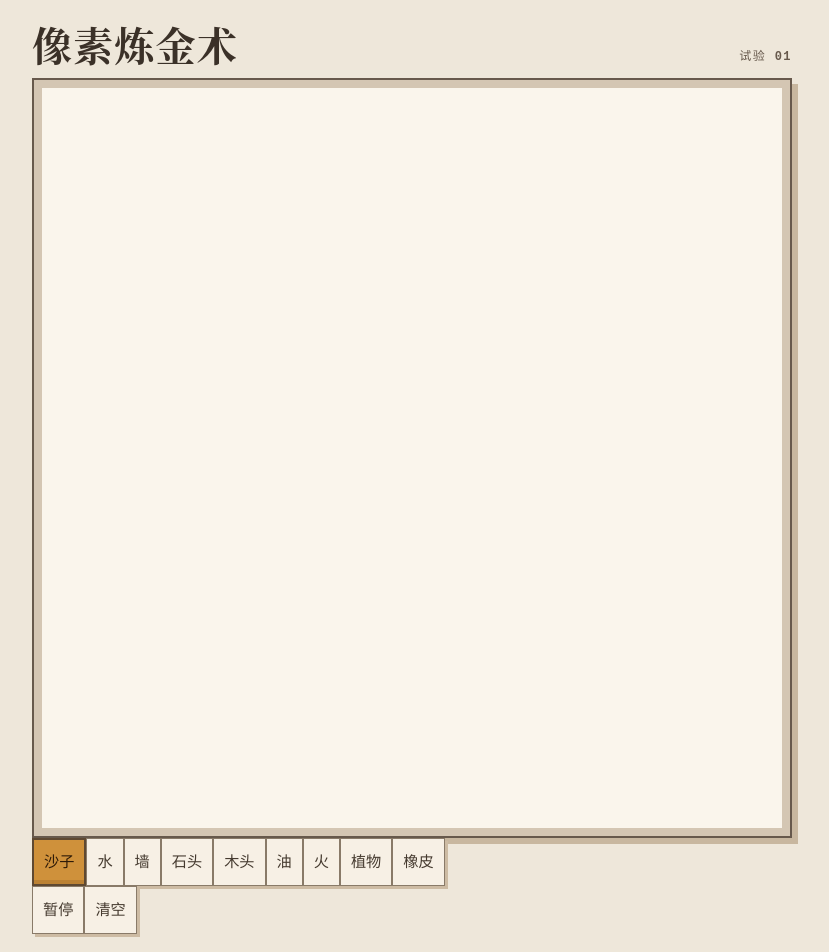
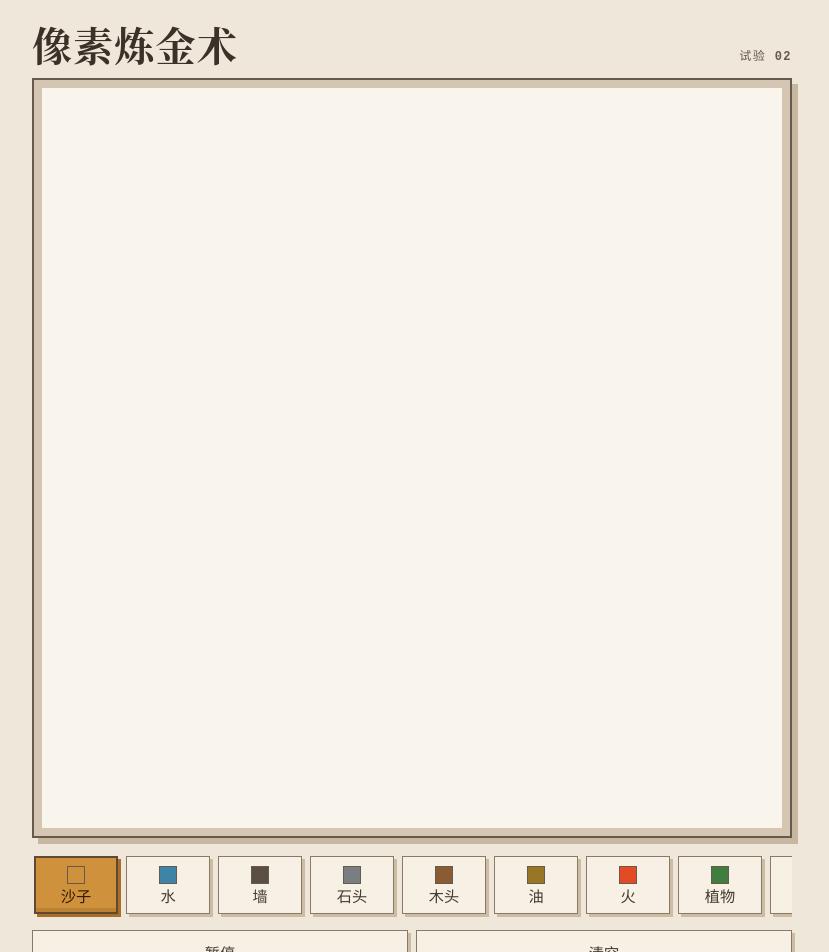
Before and after one commit to lmljk/pixel-alchemy, a React (Vite) app: page / in a window 1280 px wide. Shown: the top 952 px of the page, without its empty margins (228-1057 px from the left). Built offline with nearby package versions, Linux system fonts and the light colour scheme.

Commit message:
feat: compose day two material controls

```diff
--- a/src/App.tsx
+++ b/src/App.tsx
@@ -12,7 +12,7 @@ export function App() {
     <main className="app-shell">
       <header className="app-header">
         <h1>像素炼金术</h1>
-        <span className="experiment-label">试验 01</span>
+        <span className="experiment-label">试验 02</span>
       </header>
 
       <section className="sandbox-frame" aria-label="沙盒实验区">
--- a/src/styles.css
+++ b/src/styles.css
@@ -78,11 +78,25 @@ button {
   outline-offset: 4px;
 }
 
-.toolbar {
+.sandbox-controls {
   display: grid;
-  grid-template-columns: repeat(4, minmax(0, 1fr));
+  gap: 10px;
+  margin-top: 16px;
+}
+
+.material-palette {
+  display: flex;
   gap: 8px;
-  margin-top: 16px;
+  overflow-x: auto;
+  padding: 2px 4px 6px 2px;
+  scrollbar-color: #897a68 #e4d9c9;
+  scrollbar-width: thin;
+}
+
+.simulation-actions {
+  display: grid;
+  grid-template-columns: repeat(2, minmax(0, 1fr));
+  gap: 8px;
 }
 
 .tool-button {
@@ -94,6 +108,26 @@ button {
   background: #f7f0e5;
   box-shadow: 3px 3px 0 #cdbba3;
   cursor: pointer;
+}
+
+.material-button {
+  flex: 0 0 84px;
+  min-height: 58px;
+  padding-block: 6px;
+}
+
+.material-swatch {
+  display: block;
+  width: 18px;
+  height: 18px;
+  margin: 0 auto 5px;
+  border: 1px solid #67594c;
+  background: var(--material-color);
+}
+
+.material-button--empty .material-swatch {
+  background: #faf5ec;
+  box-shadow: inset 0 0 0 3px #c8b79f;
 }
 
 .tool-button:hover {
@@ -135,9 +169,17 @@ button {
     box-shadow: 4px 4px 0 #c8b79f;
   }
 
-  .toolbar {
+  .sandbox-controls {
     gap: 6px;
     margin-top: 12px;
+  }
+
+  .material-palette {
+    gap: 6px;
+  }
+
+  .material-button {
+    flex-basis: 76px;
   }
 
   .tool-button {
```
Also changed, not shown: 1 other file (tests, documents, lock files or other folders).
